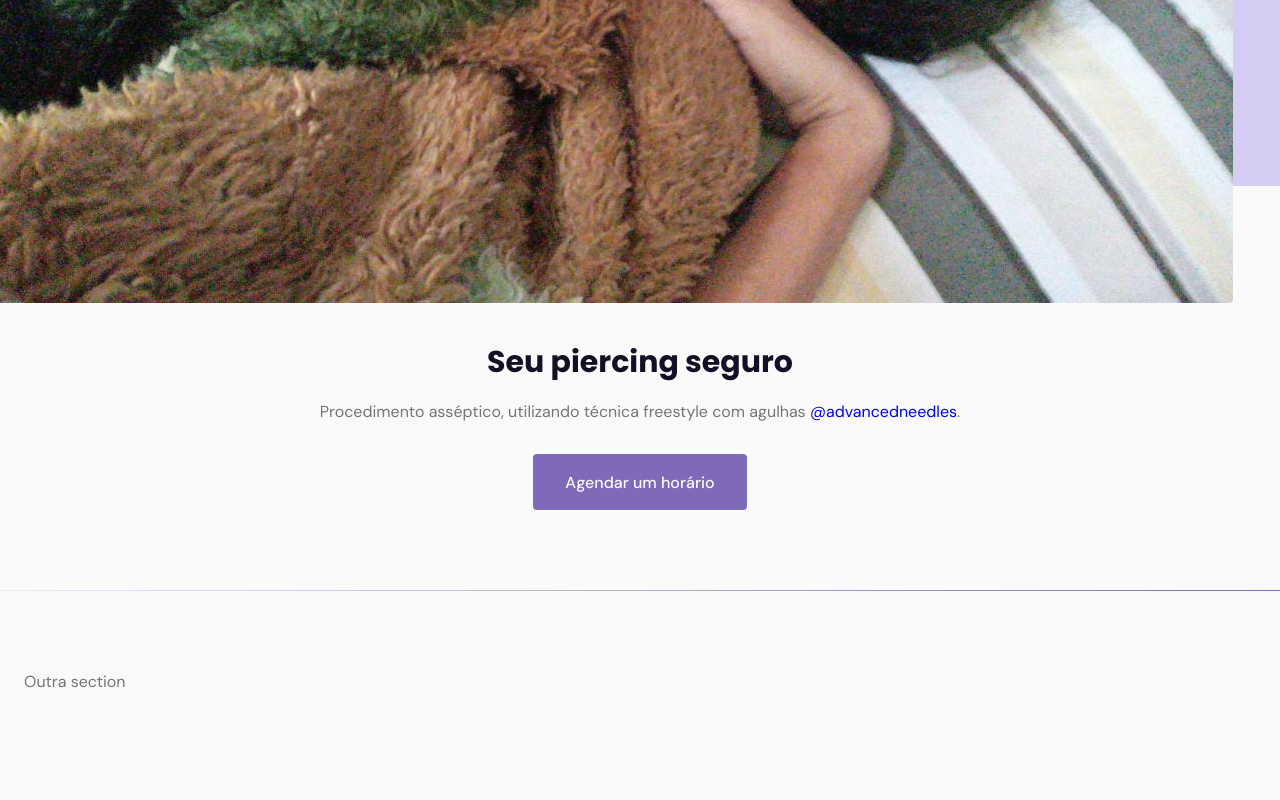
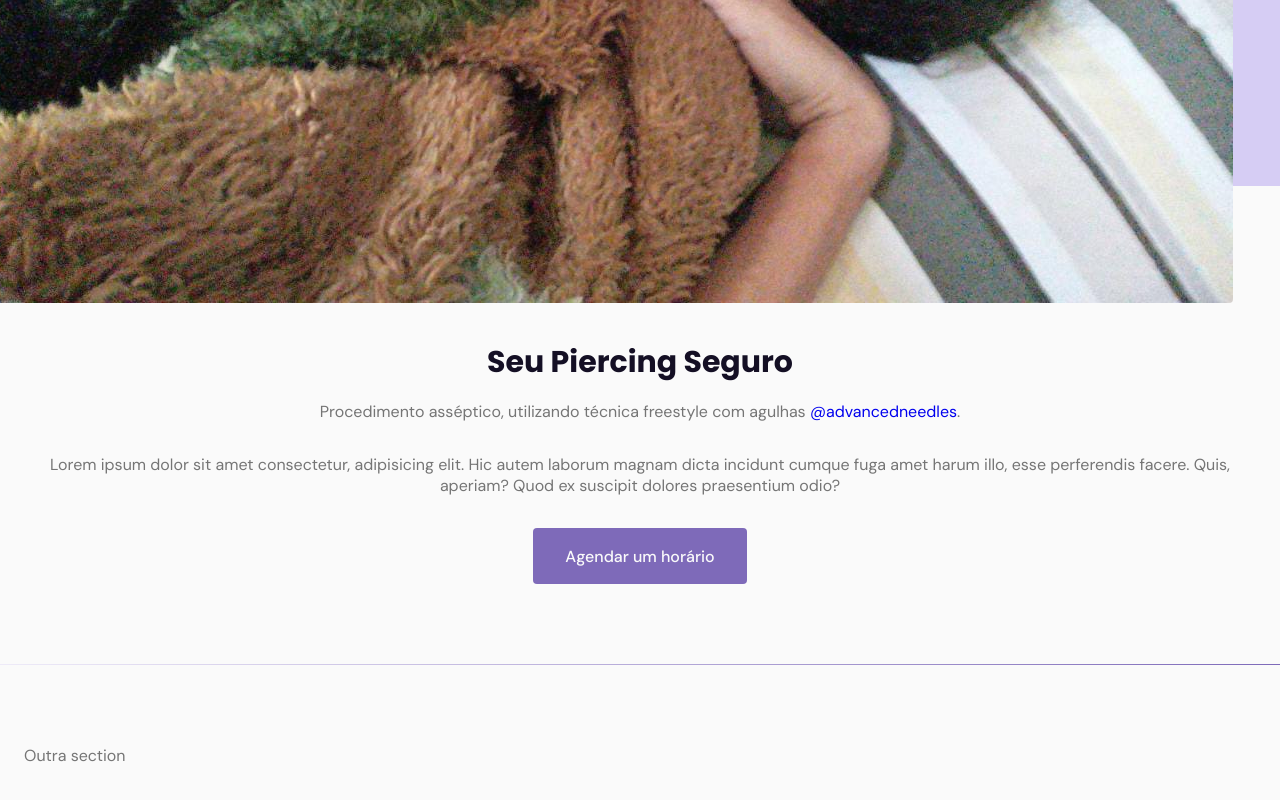
Before and after one commit to lucianoschimith/lua-piercer-website, a plain HTML site: page index.html in a window 1280 px wide. Shown: the part 569-1369 px from the top of the page. Before the commit the page ends 1341 px from the top, so only its background shows below. Drawn offline with Linux system fonts and the light colour scheme.

Commit message:
just a lorem
lorem

```diff
--- a/index.html
+++ b/index.html
@@ -23,8 +23,9 @@
             <div class="container grid">
                 <div class="image"><img src="images/lua-dormindo.jpg" alt="Lua Piercer"></div>
                 <div class="text">
-                    <h1>Seu piercing seguro</h1>
+                    <h1>Seu Piercing Seguro</h1>
                     <p>Procedimento asséptico, utilizando técnica freestyle com agulhas <a href="https://www.instagram.com/advancedneedles/" target="_blank" rel="external">@advancedneedles</a>.</p>
+                    <p>Lorem ipsum dolor sit amet consectetur, adipisicing elit. Hic autem laborum magnam dicta incidunt cumque fuga amet harum illo, esse perferendis facere. Quis, aperiam? Quod ex suscipit dolores praesentium odio?</p>
                     <a class="button" href="#">Agendar um horário</a>
                 </div>
             </div>
```
